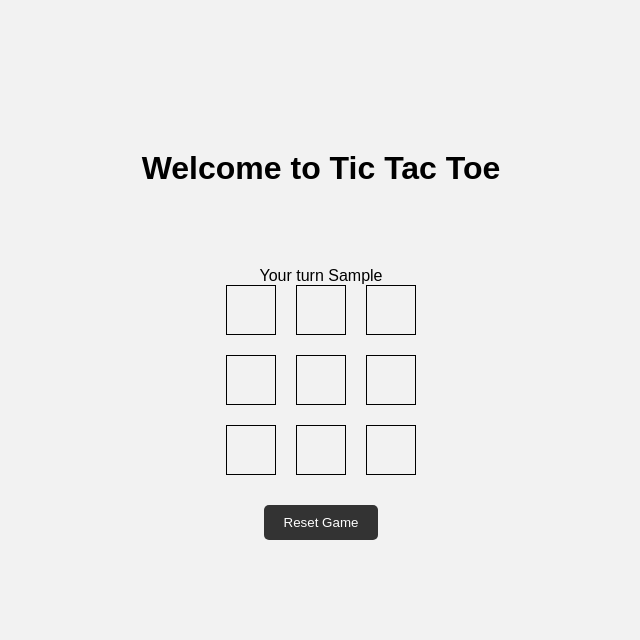
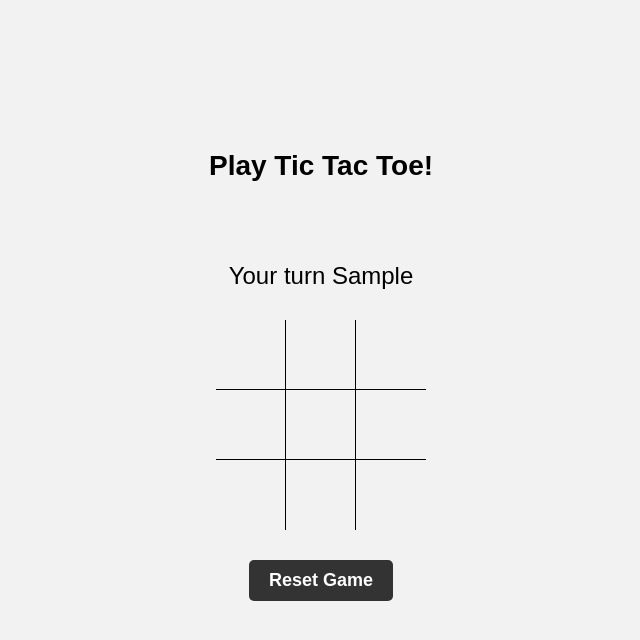
Before and after one commit to fmpberger88/tic-tac-toe, a website with bundled scripts: page index.html in a window 1280 px wide. Both pictures are taken after typing "Sample", "Sample" into the empty fields and a click on the button "Start Game!". Shown: the whole page, without its empty margins (319-959 px from the left). Built offline with nearby package versions, Linux system fonts and the light colour scheme.

Commit message:
sweeter styling

```diff
--- a/index.html
+++ b/index.html
@@ -9,7 +9,7 @@
 </head>
 <body>
     <main>
-        <h1>Welcome to Tic Tac Toe</h1>
+        <h1>Play Tic Tac Toe!</h1>
         <form>
             <input type="text" name="name1" id="name1" placeholder="Name of Player 1">
             <input type="text" name="name2" id="name2" placeholder="Name of Player 2">
@@ -19,13 +19,13 @@
         <div id="board">
             <div class="cell" id="cell-1"></div>
             <div class="cell" id="cell-2"></div>
-            <div class="cell" id="cell-3"></div>
+            <div class="cell outer" id="cell-3"></div>
             <div class="cell" id="cell-4"></div>
             <div class="cell" id="cell-5"></div>
-            <div class="cell" id="cell-6"></div>
-            <div class="cell" id="cell-7"></div>
-            <div class="cell" id="cell-8"></div>
-            <div class="cell" id="cell-9"></div>
+            <div class="cell outer" id="cell-6"></div>
+            <div class="cell bottom" id="cell-7"></div>
+            <div class="cell bottom" id="cell-8"></div>
+            <div class="cell outer bottom" id="cell-9"></div>
         </div>
         <button id="newGameButton">New Game?</button>
         <button id="resetButton">Reset Game</button>
--- a/styles.css
+++ b/styles.css
@@ -7,6 +7,7 @@
 body {
     font-family: Monospaced, sans-serif;
     background-color: #f2f2f2;
+    font-size: 1.5rem;
 }
 
 
@@ -17,6 +18,8 @@ button {
     border: none;
     border-radius: 5px;
     cursor: pointer;
+    font-size: 1.125rem;
+    font-weight: bold;
 }
 
 button:hover {
@@ -37,6 +40,7 @@ main {
 
 h1 {
     margin: 150px 50px 80px 50px;
+    font-size: 1.75rem;
 }
 
 form {
@@ -48,24 +52,45 @@ form {
     margin-bottom: 50px;
 }
 
+input {
+    border: 1px solid #ccc;
+    border-radius: 5px;
+    padding: 10px;
+    font-size: 1.5rem;
+}
+
 #board {
     display: none;
     flex-wrap: wrap;
     justify-content: center;
-    gap: 20px;
     width: 220px;
+    margin-top: 30px;
 }
 
 .cell {
-    border: 1px black solid;
-    height: 50px;
-    width: 50px;
+    display: flex;
+    justify-content: center;
+    align-items: center;
+    border-bottom: 1px black solid;
+    border-right: 1px black solid;
+    height: 70px;
+    width: 70px;
+    font-size: 2rem;
 }
 
 .cell:hover {
     cursor: pointer;
     background-color: lightskyblue;
 }
+
+.cell.outer {
+    border-right: none;
+}
+
+.cell.bottom {
+    border-bottom: none;
+}
+
 
 #resetButton {
     display: none;
```
